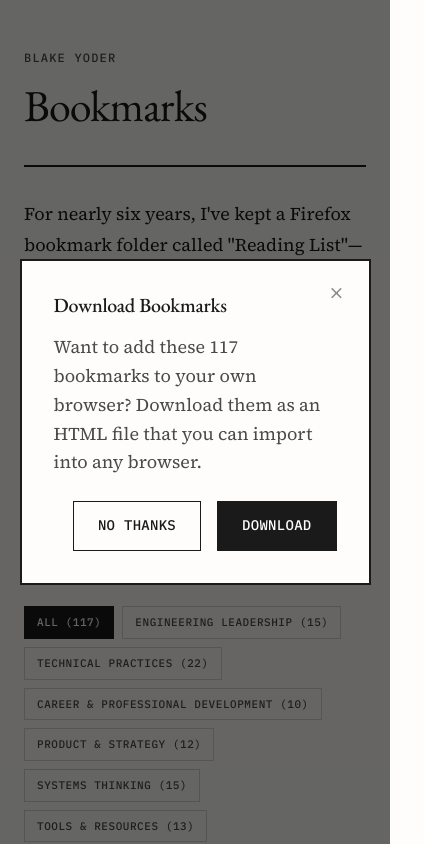
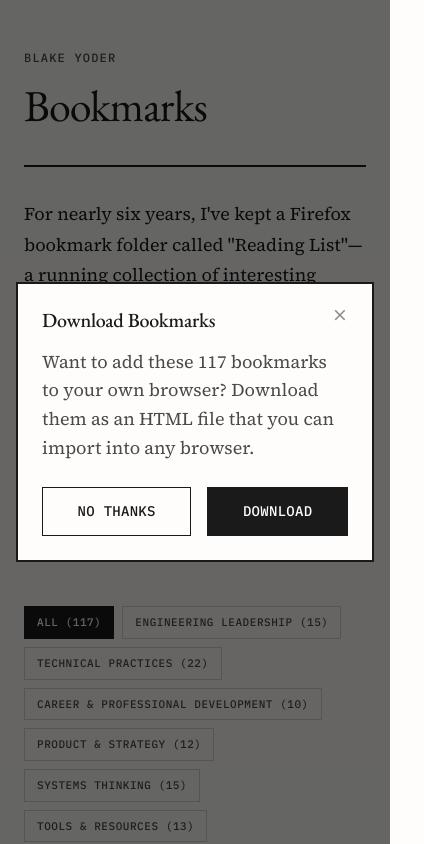
Before and after one commit to blakeyoder/blakeyoderdotcom, a Next.js app: page /bookmarks in a window 390 px wide. Shown: the top 844 px of the page, 424 px wide, since content can reach past the window. Built offline with nearby package versions, Linux system fonts and the light colour scheme.

Commit message:
Mobile friendlyt

```diff
--- a/src/app/about/page.tsx
+++ b/src/app/about/page.tsx
@@ -110,7 +110,7 @@ export default function About() {
 
         <section style={{ paddingTop: "0.5rem" }}>
           <h2 style={{ fontSize: "1rem", marginBottom: "1rem" }} className="small-caps">Get in touch</h2>
-          <p style={{ margin: 0 }}>
+          <p className="nav-links" style={{ margin: 0, display: "flex", flexWrap: "wrap", alignItems: "center" }}>
             <a href="mailto:me@blakeyoder.com">me@blakeyoder.com</a>
             <span className="nav-divider">|</span>
             <a
--- a/src/app/bookmarks/page.tsx
+++ b/src/app/bookmarks/page.tsx
@@ -604,8 +604,8 @@ export default function Bookmarks() {
 
         <div style={{
           display: "grid",
-          gridTemplateColumns: "repeat(auto-fill, minmax(400px, 1fr))",
-          gap: "3rem",
+          gridTemplateColumns: "repeat(auto-fill, minmax(min(100%, 400px), 1fr))",
+          gap: "3rem 2rem",
         }}>
           {Object.entries(filteredCategories).map(([category, links]) => (
             <div key={category}>
@@ -669,9 +669,10 @@ export default function Bookmarks() {
             style={{
               backgroundColor: "var(--paper)",
               border: "2px solid var(--ink)",
-              padding: "2rem",
+              padding: "1.5rem",
               maxWidth: "480px",
-              width: "90%",
+              width: "calc(100% - 2rem)",
+              margin: "0 1rem",
               position: "relative",
             }}
             onClick={(e) => e.stopPropagation()}
@@ -713,10 +714,11 @@ export default function Bookmarks() {
               Want to add these {totalLinks} bookmarks to your own browser? Download them as an HTML file that you can import into any browser.
             </p>
 
-            <div style={{ display: "flex", gap: "1rem", justifyContent: "flex-end" }}>
+            <div style={{ display: "flex", gap: "1rem", justifyContent: "flex-end", flexWrap: "wrap" }}>
               <button
                 onClick={() => setShowDownloadModal(false)}
                 className="btn btn-outline"
+                style={{ flex: "1 1 auto", minWidth: "120px" }}
               >
                 No thanks
               </button>
@@ -727,6 +729,7 @@ export default function Bookmarks() {
                   setShowDownloadModal(false);
                 }}
                 className="btn"
+                style={{ flex: "1 1 auto", minWidth: "120px" }}
               >
                 Download
               </button>
--- a/src/app/globals.css
+++ b/src/app/globals.css
@@ -41,6 +41,10 @@
 /* Base styles */
 * {
   box-sizing: border-box;
+}
+
+html, body {
+  overflow-x: hidden;
 }
 
 body {
@@ -177,6 +181,17 @@ a:hover {
   color: var(--rule);
   margin: 0 0.75rem;
   user-select: none;
+}
+
+/* Mobile navigation: hide dividers and add gap between links */
+@media (max-width: 480px) {
+  .nav-divider {
+    display: none;
+  }
+
+  .nav-links {
+    gap: 0.5rem 1rem !important;
+  }
 }
 
 /* Button styles */
--- a/src/app/page.tsx
+++ b/src/app/page.tsx
@@ -32,7 +32,7 @@ export default function Home() {
         <hr className="rule-thick" />
 
         <nav style={{ paddingTop: "0.5rem" }}>
-          <p style={{
+          <p className="nav-links" style={{
             display: "flex",
             flexWrap: "wrap",
             alignItems: "center",
```
